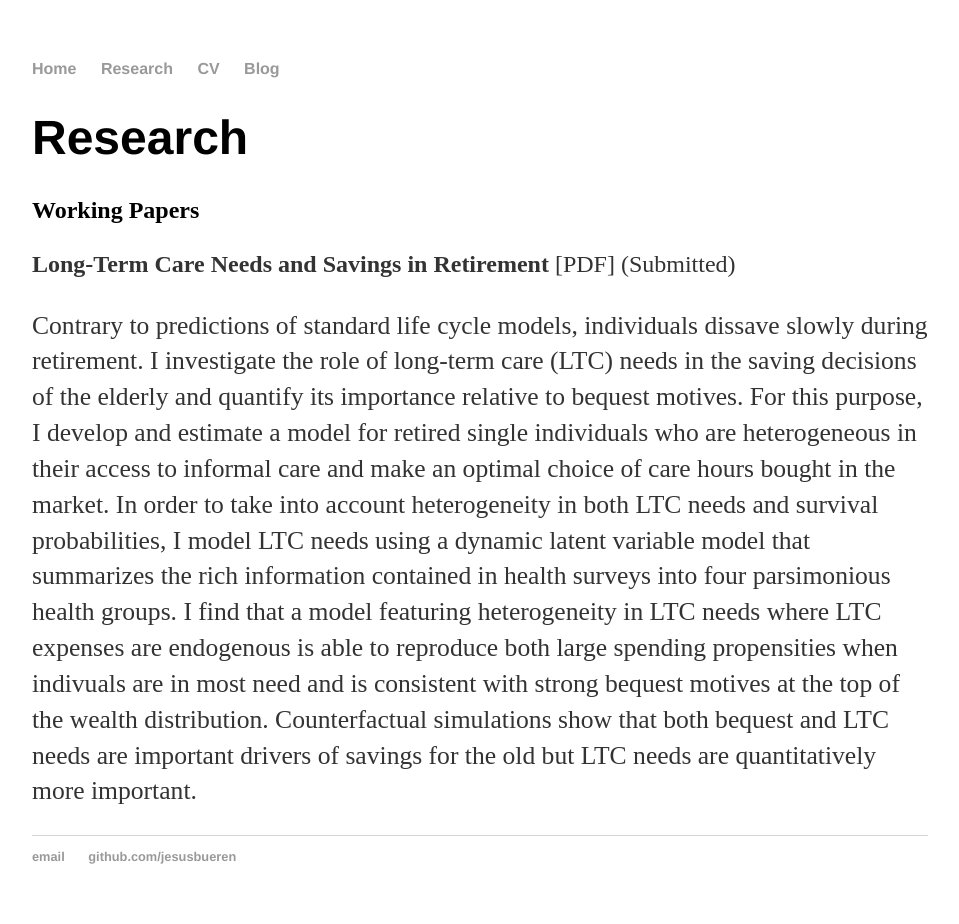
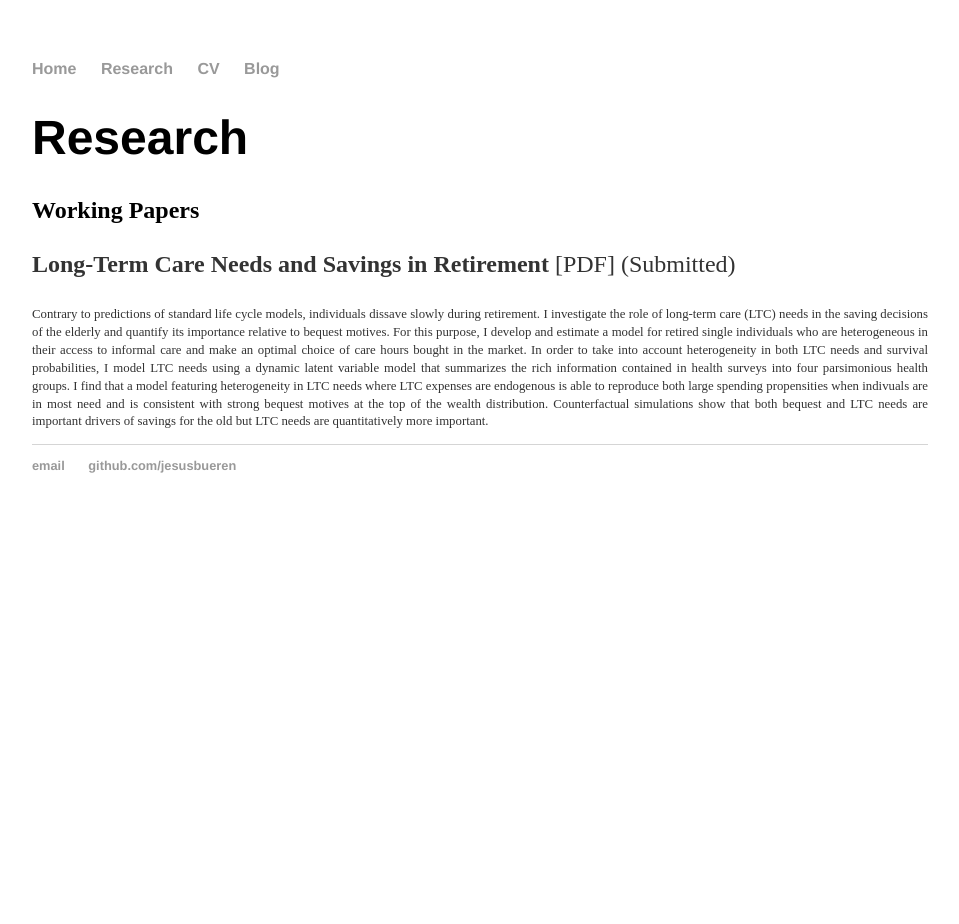
Before and after one commit to jesusbueren/jesusbueren.github.io, a Jekyll site: the page built from research/index.html, in a window 1280 px wide. Shown: the whole page, without its empty margins (160-1119 px from the left). Built offline with Jekyll 4.4.1, drawn with Linux system fonts in a browser that asks for light colours; after the commit the page ends 900 px from its top, so only the background shows below that.

Commit message:
Update index.html

```diff
--- a/research/index.html
+++ b/research/index.html
@@ -6,7 +6,7 @@
 	<h2>Working Papers</h2>
 
 	<p> <strong> Long-Term Care Needs and Savings in Retirement </strong>  [PDF] (Submitted)</p>
-	<p style="font-size:160%;"> Contrary to predictions of standard life cycle models, individuals dissave slowly during retirement.
+	<p style="font-size:80%; text-align:justify;"> Contrary to predictions of standard life cycle models, individuals dissave slowly during retirement.
 	I investigate the role of long-term care (LTC) needs in the saving decisions of the elderly and
 	quantify its importance relative to bequest motives. For this purpose, I develop and estimate a model
 	for retired single individuals who are heterogeneous in their access to informal care and make an optimal
```
